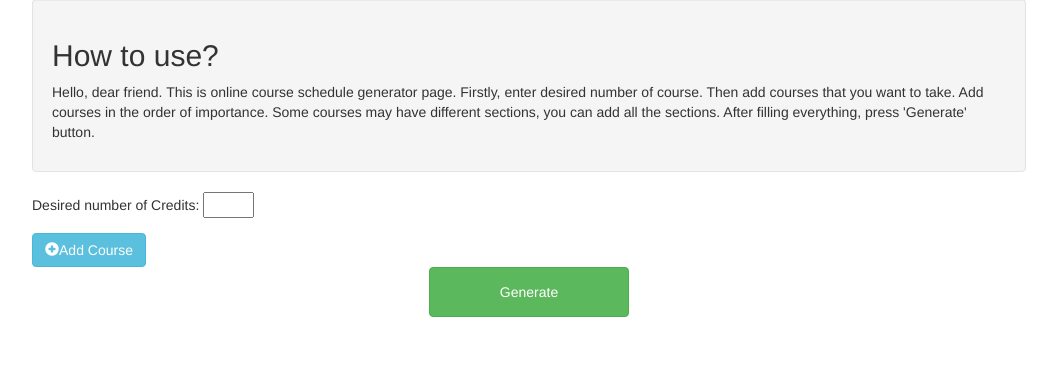
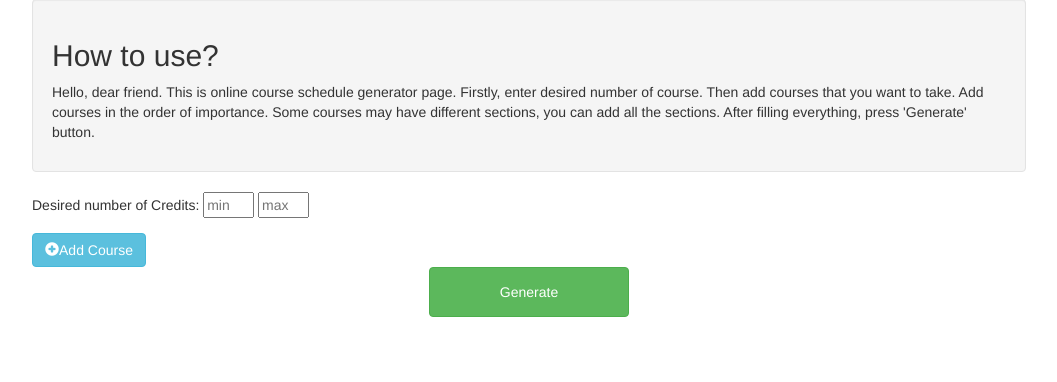
Before and after one commit to alibiyeslambek/makeschedule, a Flask app: page / in a window 1280 px wide. Shown: the part 271-653 px from the top of the page, without its empty margins (111-1168 px from the left). Run offline with Flask 2, Linux system fonts and the light colour scheme; some libraries are stand-ins or nearby versions.

Commit message:
Maximum added

```diff
--- a/static/js/scripts.js
+++ b/static/js/scripts.js
@@ -45,6 +45,7 @@ function submitForm() {
 }
 
 function addCourse()  {
+	courseNumber++;
 	var courseRow = document.getElementsByClassName('course-row')[0].cloneNode(true);
 	var courseList = document.getElementById('course-list');
 	var courseColumn = courseRow.firstElementChild;
@@ -71,6 +72,7 @@ function addSection() {
 }
 
 function deleteCourse() {
+	courseNumber--;
 	var courseRow = this.parentElement.parentElement;
 	courseRow.remove();
 }
--- a/templates/index.html
+++ b/templates/index.html
@@ -96,7 +96,8 @@
 				<form id = "course-list" method="POST" action=".">
 					<div style="padding-bottom: 15px">
 						Desired number of Credits:
-						<input type = "text" size = "3" name = "credit-number">
+						<input type = "text" size = "3" name = "credit-number-min" placeholder="min">
+						<input type = "text" size = "3" name = "credit-number-max" placeholder="max">
 					</div>
 				</form>
 
```
Also changed, not shown: 1 other file.
